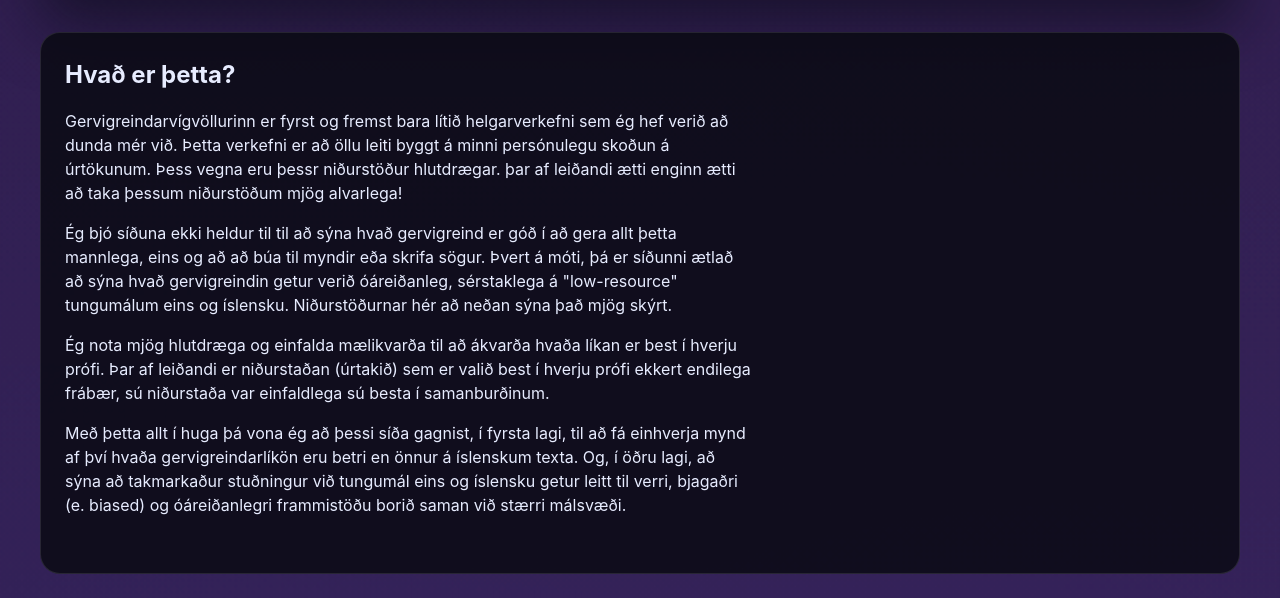
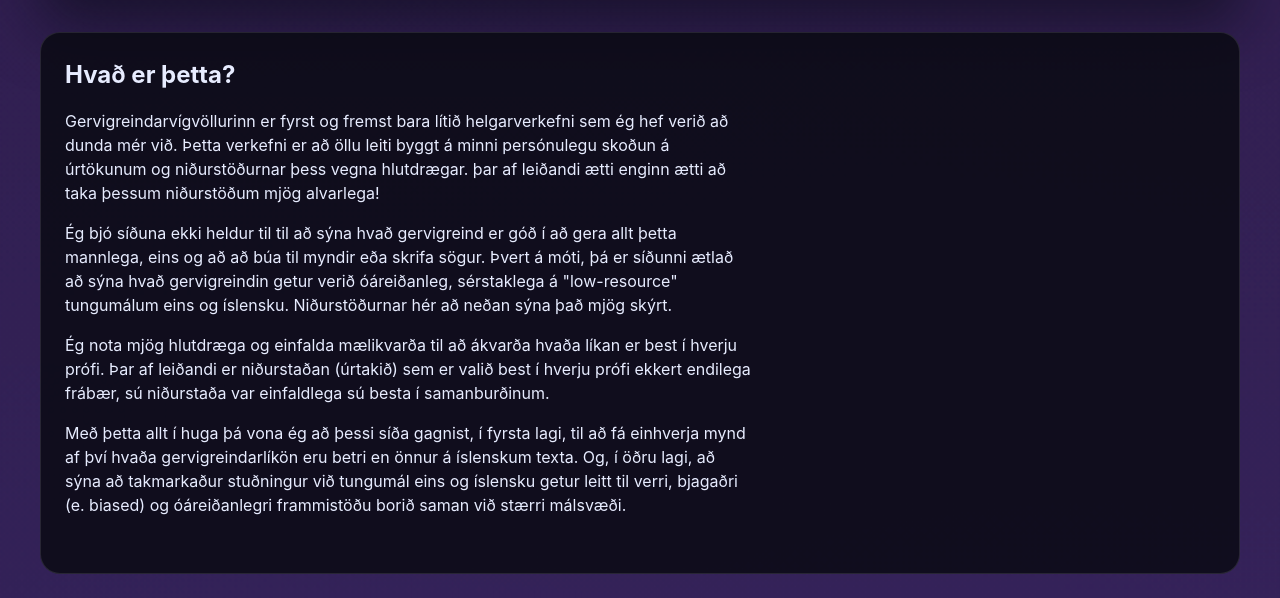
Before and after one commit to atliSig/gervigreindin, a plain HTML site: page arena.html in a window 1280 px wide. Shown: the part 812-1410 px from the top of the page. Drawn offline with Linux system fonts and the light colour scheme.

Commit message:
Update arena.html

```diff
--- a/arena.html
+++ b/arena.html
@@ -157,7 +157,7 @@
             <h2>Hvað er þetta?</h2>
             <p>
               Gervigreindarvígvöllurinn er fyrst og fremst bara lítið helgarverkefni sem ég hef verið að dunda mér við.
-              Þetta verkefni er að öllu leiti byggt á minni persónulegu skoðun á úrtökunum. Þess vegna eru þessr niðurstöður hlutdrægar. þar af leiðandi ætti enginn ætti að taka þessum niðurstöðum mjög alvarlega!
+              Þetta verkefni er að öllu leiti byggt á minni persónulegu skoðun á úrtökunum og niðurstöðurnar þess vegna hlutdrægar. þar af leiðandi ætti enginn ætti að taka þessum niðurstöðum mjög alvarlega!
             </p>
             <p>
               Ég bjó síðuna ekki heldur til til að sýna hvað gervigreind er góð í að gera allt þetta mannlega, eins og að
```
